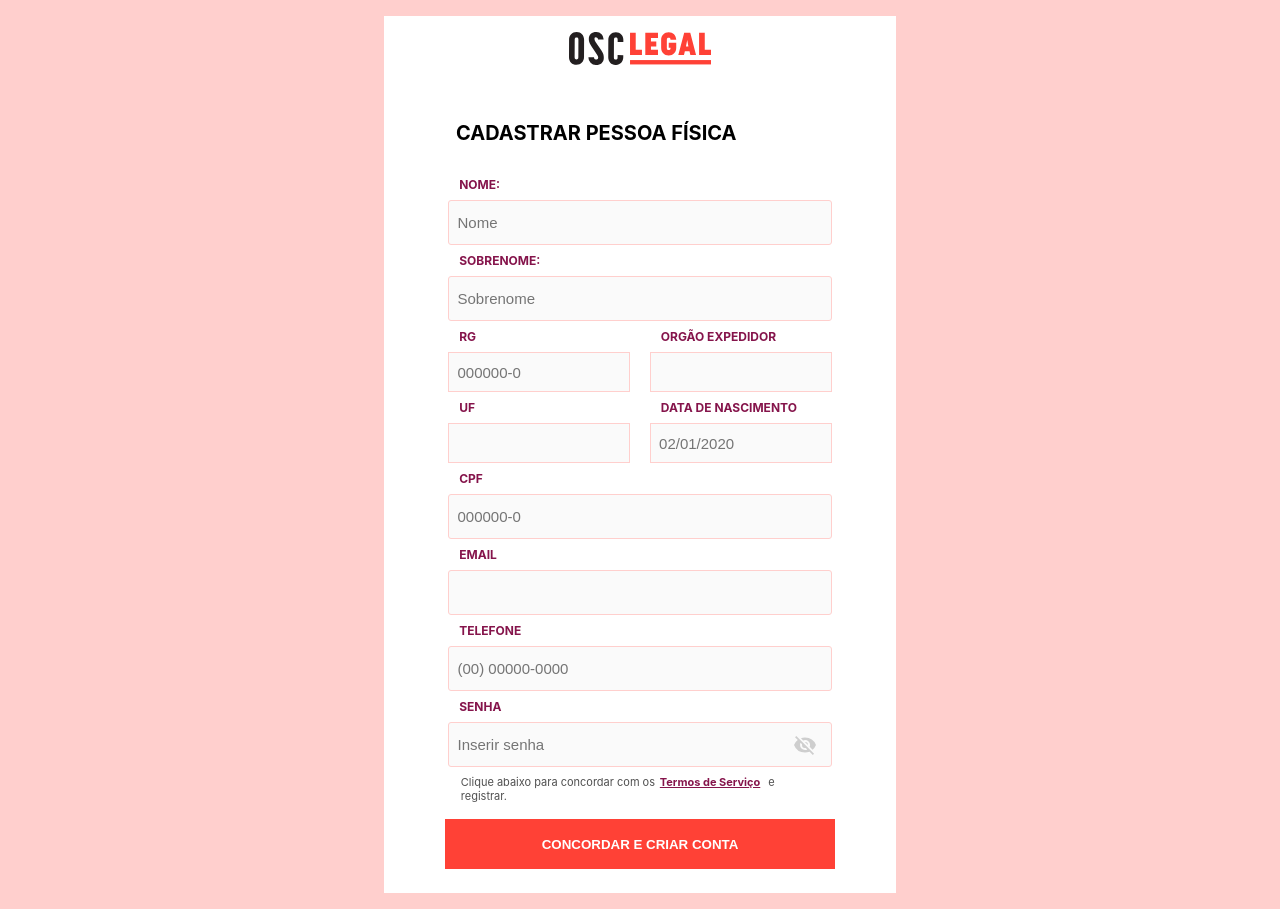
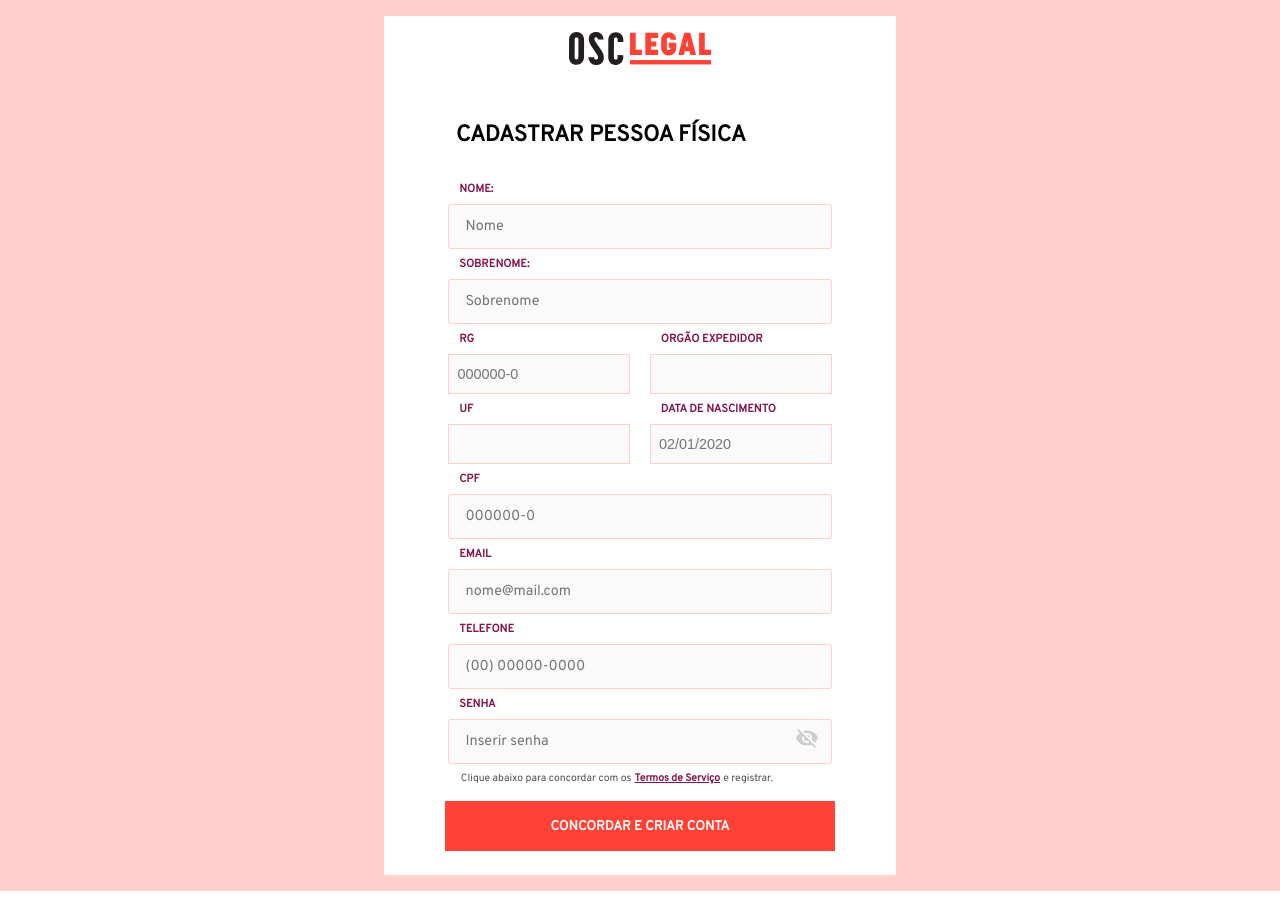
Before and after one commit to mymrtt/OSC-Legal, a React (Create React App) app: page / in a window 1280 px wide. Built offline with nearby package versions, Linux system fonts and the light colour scheme.

Commit message:
fazendo tratamento de erros

```diff
--- a/public/index.html
+++ b/public/index.html
@@ -3,6 +3,10 @@
   <head>
     <meta charset="utf-8" />
     <link rel="icon" href="%PUBLIC_URL%/favicon.ico" />
+    <link
+      href="https://fonts.googleapis.com/css?family=Overpass&display=swap"
+      rel="stylesheet"
+    />
     <meta name="viewport" content="width=device-width, initial-scale=1" />
     <meta name="theme-color" content="#000000" />
     <meta
@@ -10,7 +14,6 @@
       content="Web site created using create-react-app"
     />
     <link rel="apple-touch-icon" href="%PUBLIC_URL%/logo192.png" />
-    <link rel="manifest" href="%PUBLIC_URL%/manifest.json" />
     <title>OSC Legal</title>
   </head>
   <body>
--- a/src/components/Button.js
+++ b/src/components/Button.js
@@ -10,6 +10,7 @@ export const MyButton = styled.button`
   border: 0;
   font-weight: 600;
   margin: 0.5rem 0;
+  font-family: Overpass, Bold;
 `;
 
 export default function Button(props) {
--- a/src/components/Input.js
+++ b/src/components/Input.js
@@ -7,9 +7,11 @@ export const InputForm = styled.input`
   height: 45px;
   border: 1px solid #ffcfcd;
   background: #fafafa;
-  padding: 0.5rem;
-  font-size: 15px;
+  padding: 0.5rem 1rem;
+  font-size: 0.9rem;
   border-radius: 3px;
+  font-family: Overpass, Light;
+  position: relative;
   @media (max-width: 425px) {
     width: 100%;
   }
--- a/src/reducers/rootReducers.js
+++ /dev/null
@@ -1,6 +0,0 @@
-import { combineReducers } from "redux";
-import SignUp from "./SignUpReducer";
-
-export default combineReducers({
-  SignUp
-});
--- a/src/screens/login/createFisicalPerson/FisicalPerson.js
+++ b/src/screens/login/createFisicalPerson/FisicalPerson.js
@@ -1,9 +1,6 @@
 import React, { Component } from "react";
-
-import { connect } from "react-redux";
 import ModalTerms from "./ModalTerms";
 import Formulario from "./Form";
-import ModalSucess from "./ModalSucess";
 import styled from "styled-components";
 
 export const Container = styled.div`
--- a/src/screens/login/createFisicalPerson/Form.js
+++ b/src/screens/login/createFisicalPerson/Form.js
@@ -1,7 +1,6 @@
-import React, { Component, useReducer } from "react";
+import React, { Component } from "react";
 import { connect } from "react-redux";
-import { Dispatch } from "redux";
-import { addNewUser } from "../../../reducers/SignUpReducer";
+import { addNewUser } from "../../../dataflow/modules/SignUpReducer";
 import styled from "styled-components";
 import VisibilityOff from "../../../assets/visibility-off.svg";
 import VisibilityOn from "../../../assets/visibility-on.svg";
@@ -34,10 +33,17 @@ export const Form = styled.form`
   margin: 1rem 0;
 
   h1 {
-    font-size: 20px;
+    font-size: 1.4rem;
+    font-family: "Overpass", ExtraBold;
     text-transform: uppercase;
     margin: 2rem 0 1.5rem 2.5rem;
     align-self: flex-start;
+  }
+  @media (max-width: 425px) {
+    h1 {
+      margin: 2rem 0;
+      font-size: 1.3rem;
+    }
   }
 
   input {
@@ -65,15 +71,18 @@ export const Form = styled.form`
 
   p {
     width: 80%;
-    font-size: 11px;
+    font-size: 0.65rem;
     margin: 0.5rem 0;
     color: #505050;
+    font-family: Overpass, Regular;
 
     strong {
       color: #85144b;
+      font-size: 0.65rem;
       cursor: pointer;
       text-decoration: underline;
-      margin: 0 0.3rem;
+      margin: 0 0.2rem;
+      font-family: Overpass, Regular;
     }
   }
 `;
@@ -92,8 +101,9 @@ export const Label = styled.label`
     align-self: flex-start;
     text-transform: uppercase;
     color: #85144b;
-    font-size: 12px;
+    font-size: 0.7rem;
     margin-left: 1.3rem;
+    font-family: Overpass, Bold;
     font-weight: bold;
   }
 
@@ -106,7 +116,7 @@ export const Label = styled.label`
 `;
 
 export const Error = styled.h4`
-  font-size: 11px;
+  font-size: 0.6rem;
   color: red;
   align-self: flex-start;
   font-weight: normal;
@@ -118,7 +128,7 @@ export const InputForm = styled.input`
   border: 1px solid #ffcfcd;
   background: #fafafa;
   padding: 0.5rem;
-  font-size: 15px;
+  font-size: 0.9rem;
 
   @media (max-width: 425px) {
     width: 100%;
@@ -127,8 +137,8 @@ export const InputForm = styled.input`
 
 export const ImagePassword = styled.img`
   position: absolute;
-  bottom: 1.5vh;
-  right: 2vw;
+  bottom: 2vh;
+  right: 1.5rem;
   cursor: pointer;
 `;
 
@@ -147,7 +157,11 @@ class Formulario extends Component {
       email: "",
       telefone: "",
       senha: ""
-    }
+    },
+    isErrorRg: false,
+    isErrorSenha: false,
+    isErrorCpf: false,
+    isEmpty: false
   };
 
   togglePassword = ev => {
@@ -171,20 +185,80 @@ class Formulario extends Component {
 
   handleSubmit = ev => {
     ev.preventDefault();
+    this.errors();
+  };
+
+  errors = () => {
     const { user } = this.state;
-    const { users } = this.props;
-
-    this.props.addNewUser(user);
-    this.handleModalSucess();
+    const {
+      nome,
+      sobrenome,
+      rg,
+      orgao,
+      uf,
+      nascimento,
+      cpf,
+      email,
+      telefone,
+      senha
+    } = this.state.user;
+    if (senha.length < 4) {
+      this.setState({ isErrorSenha: true });
+    } else {
+      this.setState({ isErrorSenha: false });
+    }
+    if (rg.length < 9 || rg.length > 9) {
+      this.setState({ isErrorRg: true });
+    } else {
+      this.setState({ isErrorRg: false });
+    }
+    if (cpf.length < 11 || cpf.length > 11) {
+      this.setState({ isErrorCpf: true });
+    } else {
+      this.setState({ isErrorCpf: false });
+    }
+    if (
+      nome === "" ||
+      sobrenome === "" ||
+      rg === "" ||
+      orgao === "" ||
+      uf === "" ||
+      nascimento === "" ||
+      cpf === "" ||
+      email === "" ||
+      telefone === "" ||
+      senha === ""
+    ) {
+      this.setState({ isEmpty: true });
+    } else {
+      this.setState({ isEmpty: false });
+      this.props.addNewUser(user);
+      this.handleModalSucess();
+    }
   };
 
   render() {
+    let errorMessage = [
+      "RG inválido",
+      "Senha fraca",
+      "CPF inválido",
+      "Preencha todos os valores"
+    ];
+
+    const {
+      isErrorSenha,
+      isErrorRg,
+      isErrorCpf,
+      modalSucess,
+      isEmpty
+    } = this.state;
+
     return (
       <>
-        {this.state.modalSucess === true ? (
+        {modalSucess === true ? (
           <ModalSucess handleModalSucess={this.handleModalSucess} />
         ) : (
-          <Form handleSubmit={this.handleSubmit}>
+          <Form onSubmit={this.handleSubmit}>
             <ImageLogo />
             <h1>cadastrar pessoa física</h1>
             <Label>
@@ -196,6 +270,7 @@ class Formulario extends Component {
                 placeholder="Nome"
                 name="nome"
               />
+              {isEmpty && <Error>{errorMessage[3]}</Error>}
             </Label>
             <Label>
               <p>Sobrenome:</p>
@@ -206,6 +281,7 @@ class Formulario extends Component {
                 placeholder="Sobrenome"
                 name="sobrenome"
               />
+              {isEmpty && <Error>{errorMessage[3]}</Error>}
             </Label>
             <span>
               <Label>
@@ -217,7 +293,7 @@ class Formulario extends Component {
                   placeholder="000000-0"
                   name="rg"
                 />
-                {this.state.isErrorRg && <Error>RG invalido</Error>}
+                {isErrorRg && <Error>{errorMessage[0]}</Error>}
               </Label>
               <Label>
                 <p>Orgão expedidor</p>
@@ -227,6 +303,7 @@ class Formulario extends Component {
                   value={this.state.orgao}
                   name="orgao"
                 />
+                {isEmpty && <Error>{errorMessage[3]}</Error>}
               </Label>
             </span>
             <span>
@@ -238,6 +315,7 @@ class Formulario extends Component {
                   value={this.state.uf}
                   name="uf"
                 />
+                {isEmpty && <Error>{errorMessage[3]}</Error>}
               </Label>
               <Label>
                 <p>data de nascimento</p>
@@ -248,6 +326,7 @@ class Formulario extends Component {
                   placeholder="02/01/2020"
                   name="nascimento"
                 />
+                {isEmpty && <Error>{errorMessage[3]}</Error>}
               </Label>
             </span>
             <Label>
@@ -259,7 +338,8 @@ class Formulario extends Component {
                 placeholder="000000-0"
                 name="cpf"
               />
-              {this.state.isErrorCpf && <Error>CPF inválido</Error>}
+
+              {isErrorCpf && <Error>{errorMessage[2]}</Error>}
             </Label>
             <Label>
               <p>email</p>
@@ -268,7 +348,11 @@ class Formulario extends Component {
                 onChange={ev => this.handleChange("email", ev)}
                 value={this.state.email}
                 name="email"
+                placeholder="nome@mail.com"
+                require
               />
+
+              {isEmpty && <Error>{errorMessage[3]}</Error>}
             </Label>
             <Label>
               <p>telefone</p>
@@ -279,6 +363,7 @@ class Formulario extends Component {
                 placeholder="(00) 00000-0000"
                 name="telefone"
               />
+              {isEmpty && <Error>{errorMessage[3]}</Error>}
             </Label>
             <Label>
               <p>senha</p>
@@ -286,7 +371,7 @@ class Formulario extends Component {
                 className="input-password"
                 type={this.state.togglePassword === true ? "text" : "password"}
                 onChange={ev => this.handleChange("senha", ev)}
-                value={this.state.password}
+                value={this.state.senha}
                 placeholder="Inserir senha"
                 name="password"
               />
@@ -301,13 +386,13 @@ class Formulario extends Component {
                   onClick={this.togglePassword}
                 />
               )}
-              {this.state.isErrorPassword && <Error>Senha fraca</Error>}
+              {isErrorSenha && <Error>{errorMessage[1]}</Error>}
             </Label>
             <p>
               Clique abaixo para concordar com os
               <strong onClick={this.props.handleModalTerms}>
                 Termos de Serviço
-              </strong>{" "}
+              </strong>
               e registrar.
             </p>
             <Button
--- a/src/screens/login/createFisicalPerson/ModalTerms.js
+++ b/src/screens/login/createFisicalPerson/ModalTerms.js
@@ -1,7 +1,6 @@
 import React from "react";
 import Logo from "../../../assets/logo.svg";
 import styled from "styled-components";
-import Button from "../../../components/Button";
 
 export const Overlay = styled.section`
   min-width: 100%;
@@ -34,6 +33,8 @@ export const Modal = styled.div`
   h1 {
     align-self: flex-start;
     margin: 1rem 1rem;
+    font-family: Overpass, Bold;
+    font-size: 14px;
     text-transform: uppercase;
     @media (max-width: 425px) {
       margin: 0.5rem;
@@ -64,18 +65,22 @@ export const BlockTerms = styled.div`
 
   h3 {
     margin: 1rem 0;
-    font-size: 14px;
+    font-size: 0.8rem;
+    font-family: Overpass, Bold;
   }
 
   h4 {
     color: #f00;
     font-weight: normal;
-    font-size: 14px;
+    font-size: 1rem;
+    font-family: Overpass, Regular;
   }
 `;
 
 export const Terms = styled.p`
   width: 100%;
+  font-family: Overpass, Regular;
+  font-size: 0.9rem;
 `;
 
 export default function ModalTerms(props) {
--- a/src/store.js
+++ b/src/store.js
@@ -1,8 +1,8 @@
 import { createStore } from "redux";
-import rootReducer from "./reducers/rootReducers";
+import SignUpReducer from "./dataflow/modules/SignUpReducer";
 
 const store = createStore(
-  rootReducer,
+  SignUpReducer,
   window.__REDUX_DEVTOOLS_EXTENSION__ && window.__REDUX_DEVTOOLS_EXTENSION__()
 );
 
```
Also changed, not shown: package.json (+3 -4 lines), src/screens/login/createFisicalPerson/ModalSucess.js (+14 -12 lines), src/dataflow/modules/SignUpReducer.js (renamed from src/reducers/SignUpReducer.js), 1 other file (tests, documents, lock files or other folders).
